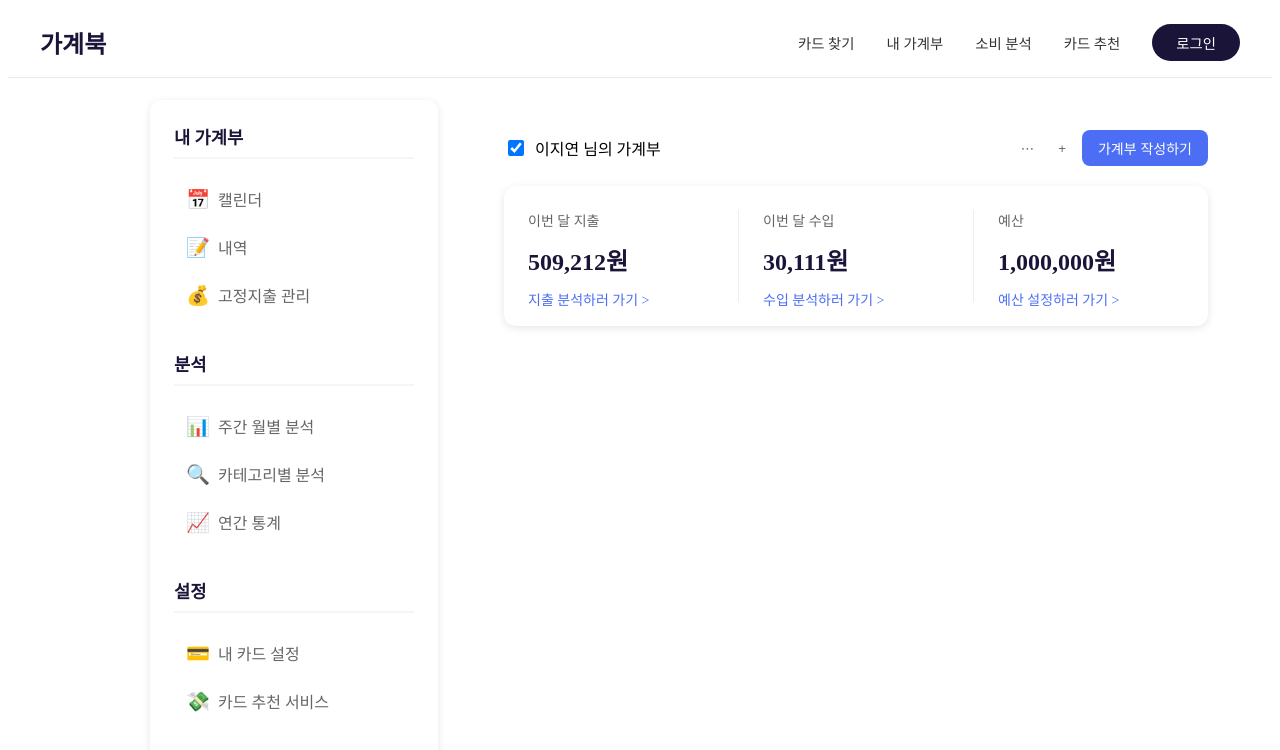
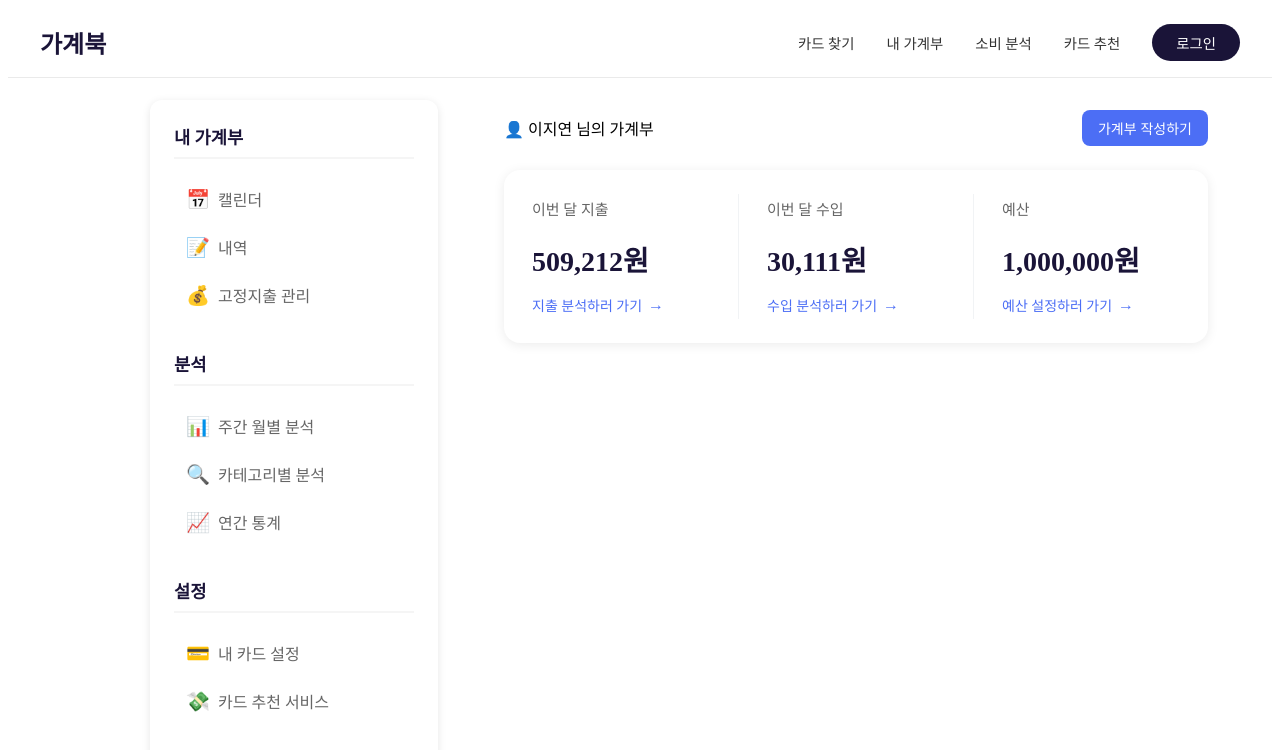
Before and after one commit to dh0728/ssafy_final_1, a Vue app in the folder front/: page /main in a window 1280 px wide. Shown: the top 750 px of the page. Built offline with nearby package versions, Linux system fonts and the light colour scheme.

Commit message:
chore: move calendarView

```diff
--- /dev/null
+++ b/front/src/components/budget/MonthlyBudget.vue
@@ -0,0 +1,218 @@
+<template>
+  <div class="budget-view">
+    <!-- 상단 헤더 -->
+    <div class="header">
+      <div class="user-select">
+        <span class="user-icon">👤 </span>
+        <span>이지연 님의 가계부</span>
+      </div>
+      <div class="actions">
+        <button class="write-btn">가계부 작성하기</button>
+      </div>
+    </div>
+
+    <!-- 예산 요약 카드 -->
+    <div class="budget-card">
+      <div class="budget-info">
+        <div class="info-item">
+          <div class="item-content">
+            <span class="label">이번 달 지출</span>
+            <div class="amount">509,212원</div>
+            <a href="#" class="link">
+              지출 분석하러 가기
+              <span class="arrow">→</span>
+            </a>
+          </div>
+        </div>
+        <div class="divider"></div>
+        <div class="info-item">
+          <div class="item-content">
+            <span class="label">이번 달 수입</span>
+            <div class="amount">30,111원</div>
+            <a href="#" class="link">
+              수입 분석하러 가기
+              <span class="arrow">→</span>
+            </a>
+          </div>
+        </div>
+        <div class="divider"></div>
+        <div class="info-item">
+          <div class="item-content">
+            <span class="label">예산</span>
+            <div class="amount">1,000,000원</div>
+            <a href="#" class="link">
+              예산 설정하러 가기
+              <span class="arrow">→</span>
+            </a>
+          </div>
+        </div>
+      </div>
+    </div>
+  </div>
+</template>
+
+<style scoped>
+.budget-view {
+  padding: 0px 32px;
+  width: 100%;
+}
+
+.header {
+  display: flex;
+  justify-content: space-between;
+  align-items: center;
+  margin-bottom: 24px;
+}
+
+.left-section {
+  display: flex;
+  align-items: center;
+  gap: 12px;
+}
+
+.user-name {
+  font-size: 16px;
+  font-weight: 500;
+  color: #1a1438;
+}
+
+.left-section input[type="checkbox"] {
+  width: 18px;
+  height: 18px;
+  border-radius: 4px;
+  border: 2px solid #ddd;
+  cursor: pointer;
+}
+
+.right-section {
+  display: flex;
+  align-items: center;
+  gap: 12px;
+}
+
+.icon-btn {
+  width: 32px;
+  height: 32px;
+  background: none;
+  border: none;
+  border-radius: 8px;
+  cursor: pointer;
+  color: #666;
+  transition: all 0.2s;
+}
+
+.icon-btn:hover {
+  background: #f8f9fa;
+}
+
+.write-btn {
+  padding: 8px 16px;
+  background: #4C6EF5;
+  color: white;
+  border: none;
+  border-radius: 8px;
+  font-size: 14px;
+  font-weight: 500;
+  cursor: pointer;
+  transition: all 0.2s;
+  display: flex;
+  align-items: center;
+  gap: 6px;
+}
+
+.write-btn:hover {
+  background: #4263eb;
+  transform: translateY(-1px);
+}
+
+.budget-card {
+  background: white;
+  border-radius: 16px;
+  box-shadow: 0 2px 12px rgba(0, 0, 0, 0.08);
+  width: 100%;
+  transition: all 0.3s;
+}
+
+.budget-card:hover {
+  transform: translateY(-2px);
+  box-shadow: 0 4px 16px rgba(0, 0, 0, 0.12);
+}
+
+.budget-info {
+  display: flex;
+  min-height: 160px;
+}
+
+.info-item {
+  flex: 1;
+  padding: 28px;
+  position: relative;
+}
+
+.item-content {
+  display: flex;
+  flex-direction: column;
+  height: 100%;
+}
+
+.label {
+  color: #666;
+  font-size: 15px;
+  margin-bottom: 12px;
+}
+
+.amount {
+  font-size: 28px;
+  font-weight: 600;
+  color: #1a1438;
+  margin: 8px 0 16px;
+}
+
+.link {
+  color: #4C6EF5;
+  text-decoration: none;
+  font-size: 14px;
+  display: flex;
+  align-items: center;
+  gap: 6px;
+  transition: all 0.2s;
+  margin-top: auto;
+}
+
+.link:hover {
+  color: #4263eb;
+}
+
+.arrow {
+  font-size: 16px;
+  transition: transform 0.2s;
+}
+
+.link:hover .arrow {
+  transform: translateX(4px);
+}
+
+.divider {
+  width: 1px;
+  background: #f1f3f5;
+  margin: 24px 0;
+}
+
+@media (max-width: 768px) {
+  .budget-info {
+    flex-direction: column;
+  }
+
+  .divider {
+    width: 100%;
+    height: 1px;
+    margin: 0;
+  }
+
+  .info-item {
+    padding: 20px;
+  }
+}
+</style>
+<script setup lang="ts">
+</script>
--- a/front/src/router/budget.js
+++ b/front/src/router/budget.js
@@ -6,7 +6,7 @@ const budgetRoutes = [
         children: [
             {
                 path: 'calendar',
-                component: () => import('@/views/budget/CalendarView.vue')
+                component: () => import('@/components/budget/MonthlyBudget.vue')
             },
         ]
     }
--- a/front/src/views/budget/BudgetView.vue
+++ b/front/src/views/budget/BudgetView.vue
@@ -2,24 +2,24 @@
   <div class="budget-container">
     <!-- 왼쪽 사이드바 -->
     <SideBar />
-    <CalendarView/>
+    <MonthlyBudget />
     <!-- 메인 컨텐츠 영역 -->
   </div>
   <div class="main-content">
       <RouterView />
-    </div>
+  </div>
 </template>
 
 <script setup>
 import SideBar from '@/components/common/SideBar.vue'
-import CalendarView from "@/views/budget/CalendarView.vue";
+import MonthlyBudget from "@/components/budget/MonthlyBudget.vue";
 </script>
 
 <style scoped>
 .budget-container {
   display: flex;
   gap: 2rem;
-  max-width: 1600px;
+  max-width: 1300px;
   margin-top:0px;
   margin-left: 400px;
 
--- a/front/src/views/budget/CalendarView.vue
+++ /dev/null
@@ -1,149 +0,0 @@
-<template>
-  <div class="budget-view">
-    <!-- 상단 헤더 -->
-    <div class="header">
-      <div class="left-section">
-        <input type="checkbox" checked>
-        <span>이지연 님의 가계부</span>
-      </div>
-      <div class="right-section">
-        <button class="icon-btn">⋯</button>
-        <button class="icon-btn">+</button>
-        <button class="write-btn">가계부 작성하기</button>
-      </div>
-    </div>
-
-    <!-- 예산 요약 카드 -->
-    <div class="budget-card">
-      <div class="budget-info">
-        <div class="info-item">
-          <span class="label">이번 달 지출</span>
-          <div class="amount">509,212원</div>
-          <a href="#" class="link">지출 분석하러 가기 ></a>
-        </div>
-        <div class="divider"></div>
-        <div class="info-item">
-          <span class="label">이번 달 수입</span>
-          <div class="amount">30,111원</div>
-          <a href="#" class="link">수입 분석하러 가기 ></a>
-        </div>
-        <div class="divider"></div>
-        <div class="info-item">
-          <span class="label">예산</span>
-          <div class="amount">1,000,000원</div>
-          <a href="#" class="link">예산 설정하러 가기 ></a>
-        </div>
-      </div>
-    </div>
-  </div>
-</template>
-
-<style scoped>
-.budget-view {
-  padding: 20px 32px;
-  width: 100%;
-}
-
-.header {
-  display: flex;
-  justify-content: space-between;
-  align-items: center;
-  margin-bottom: 20px;
-}
-
-.left-section {
-  display: flex;
-  align-items: center;
-  gap: 8px;
-}
-
-.left-section input[type="checkbox"] {
-  width: 16px;
-  height: 16px;
-}
-
-.right-section {
-  display: flex;
-  align-items: center;
-  gap: 8px;
-}
-
-.icon-btn {
-  padding: 8px;
-  background: none;
-  border: none;
-  cursor: pointer;
-  color: #666;
-}
-
-.write-btn {
-  padding: 8px 16px;
-  background: #4C6EF5;
-  color: white;
-  border: none;
-  border-radius: 8px;
-  font-size: 14px;
-  cursor: pointer;
-}
-
-.budget-card {
-  background: white;
-  border-radius: 12px;
-  box-shadow: 0 2px 8px rgba(0, 0, 0, 0.1);
-  width: 100%;
-}
-
-.budget-info {
-  display: flex;
-  height: 140px;
-}
-
-.info-item {
-  flex: 1;
-  padding: 24px;
-  display: flex;
-  flex-direction: column;
-  justify-content: space-between;
-}
-
-.label {
-  color: #666;
-  font-size: 14px;
-}
-
-.amount {
-  font-size: 24px;
-  font-weight: 600;
-  color: #1a1438;
-  margin: 12px 0;
-}
-
-.link {
-  color: #4C6EF5;
-  text-decoration: none;
-  font-size: 14px;
-}
-
-.divider {
-  width: 1px;
-  background: #eee;
-  margin: 24px 0;
-}
-
-@media (max-width: 768px) {
-  .budget-info {
-    flex-direction: column;
-    height: auto;
-  }
-
-  .divider {
-    width: 100%;
-    height: 1px;
-    margin: 0;
-  }
-
-  .info-item {
-    padding: 16px;
-  }
-}
-</style>
```
Also changed, not shown: front/src/components/budget/Calendar.vue (added, +11 -0 lines).
